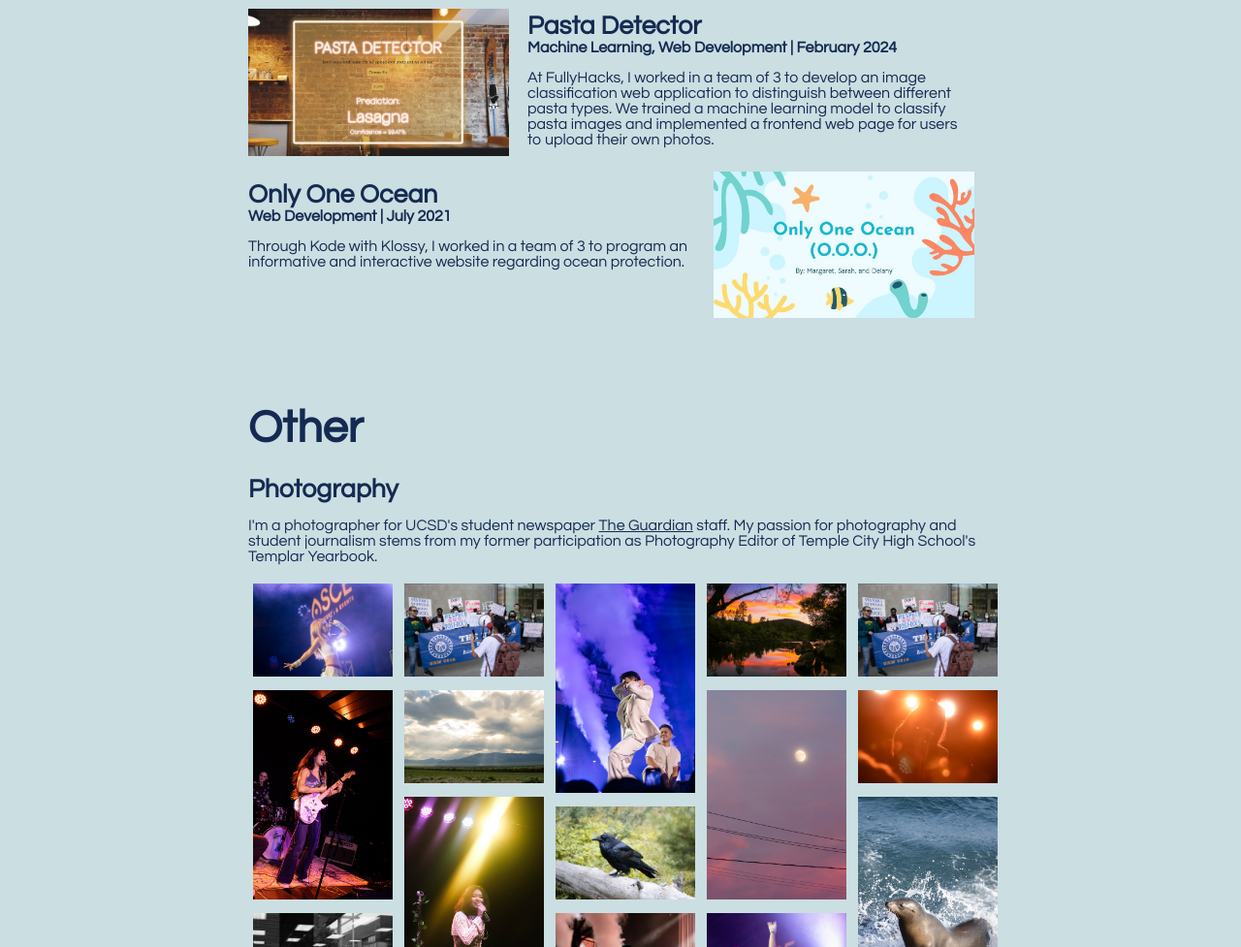
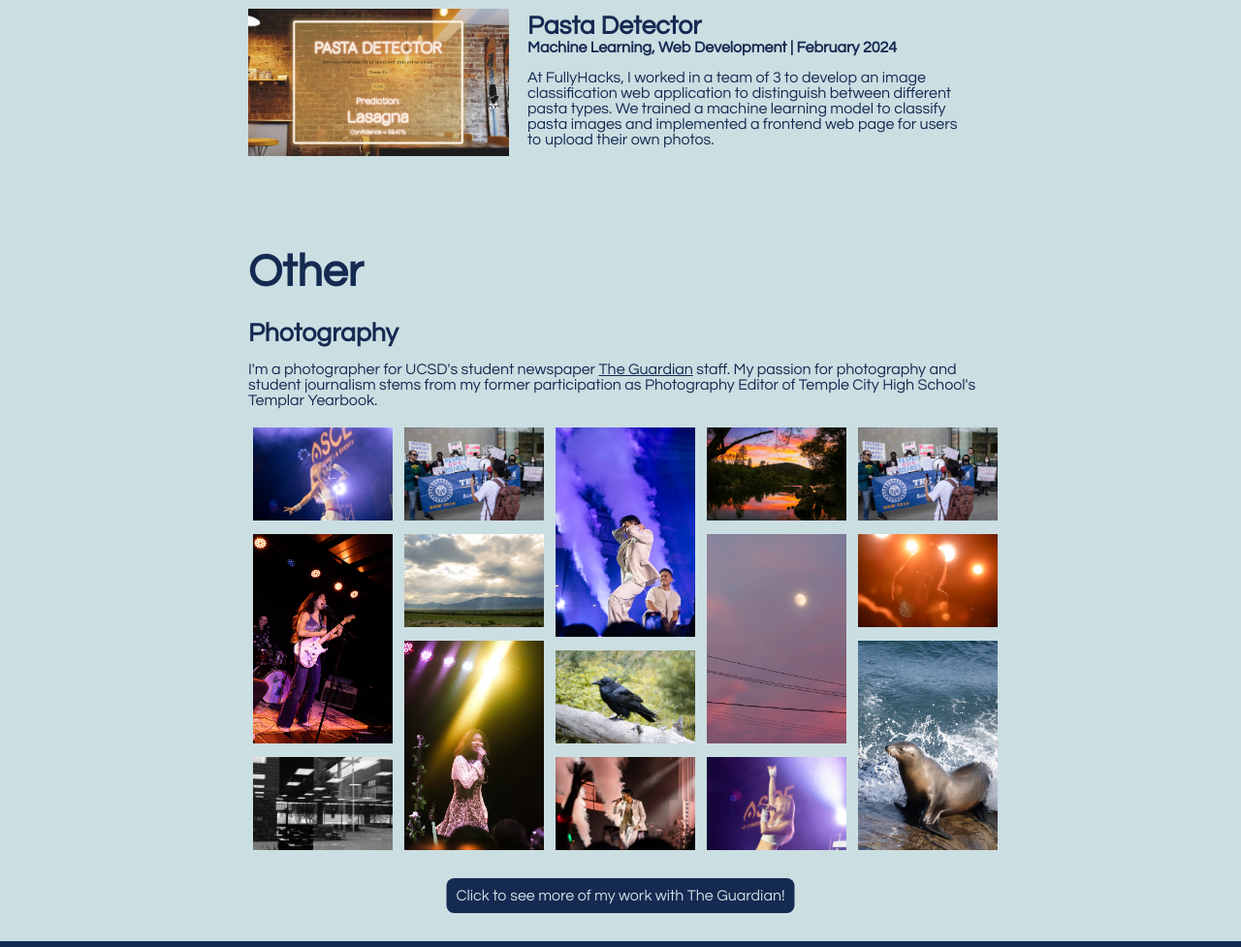
Before and after one commit to sarahhe05/sarah-he, a plain HTML site: page index.html in a window 1280 px wide. Shown: the part 2561-3538 px from the top of the page at 97% size. Drawn offline with Linux system fonts and the light colour scheme.

Commit message:
12/11/2024

```diff
--- a/index.html
+++ b/index.html
@@ -250,28 +250,6 @@
 
         </div>
 
-        <!--Only One Ocean-->
-        <div class='projects-row'>
-
-          <div class='projects-text-column'>
-            <h2 id='projects-title'> Only One Ocean </h2>
-            <h3 id='projects-subtitle'> Web Development | July 2021 </h3>
-
-            <p id='projects-description'> Through Kode with Klossy, I worked in a team of 3 to
-              program an informative and interactive website regarding ocean protection.
-            </p>
-          </div>
-
-          <div class='projects-gap-column'> </div>
-
-          <div class='projects-photo-column'>
-            <img src='./images/Only-One-Ocean.jpg' class='projects-photo' id='projects-photo'>
-            <button class='projects-button'><a href='https://OnlyOneOcean.lmxx.repl.co' target="_blank">
-            <img src='./images/link_blue.png' id='projects-button'></a></button>
-          </div>
-
-        </div>
-
       </section>
 
       <!--other-->
```
